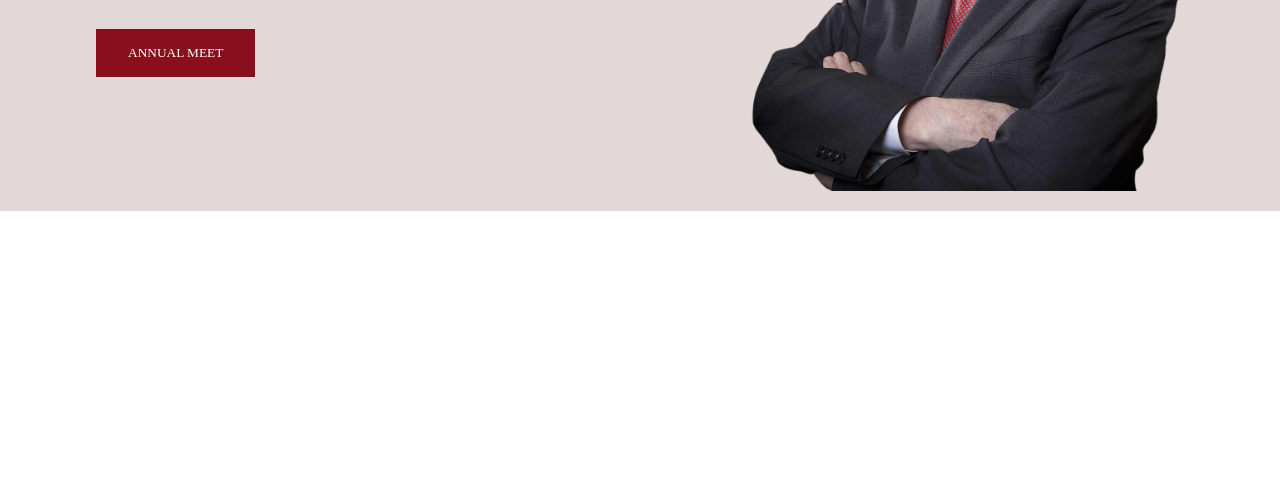
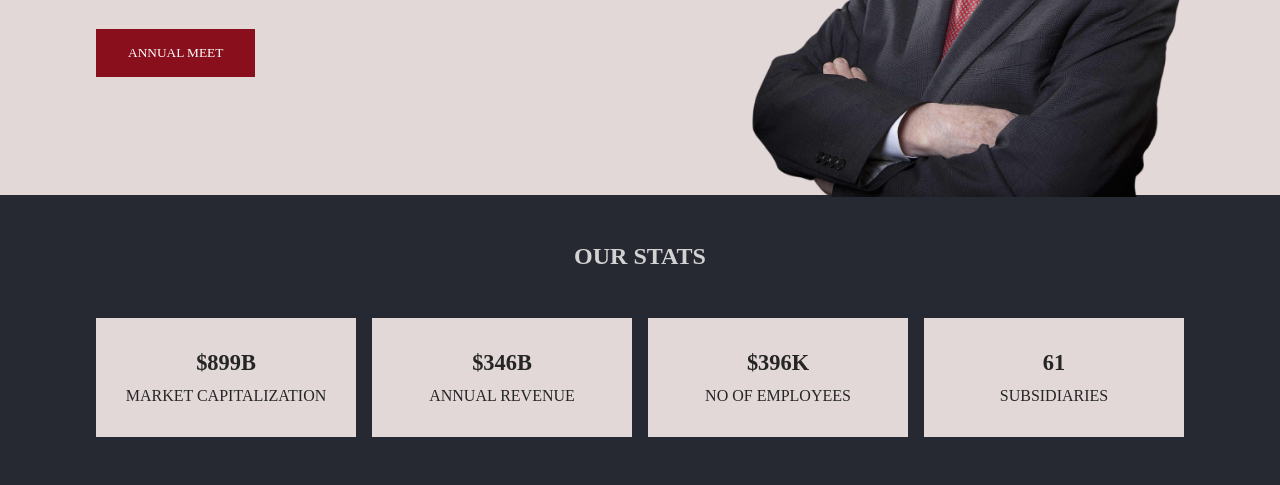
Before and after one commit to itsmanik/berkshire-hathaway, a plain HTML site: page index.html in a window 1280 px wide. Shown: the part 402-887 px from the top of the page. Before the commit the page ends 800 px from the top, so only its background shows below. Drawn offline with nearby package versions, Linux system fonts and the light colour scheme.

Commit message:
added stats section

```diff
--- a/index.css
+++ b/index.css
@@ -42,12 +42,14 @@ a {
     --customBlack: rgb(37, 37, 37);
     --customPink: #e3d8d8;
     --customWhite: rgb(210, 210, 210);
+    --customGrey: #262932;
 }
 
 /* ----------------------- Header ------------------- */
 
 .mainHeader {
-    padding: 1rem 6rem;
+    padding: 0rem 6rem;
+    padding-top: 1rem;
     background-color: var(--customPink);
 }
 
@@ -402,11 +404,11 @@ a {
 
 .hero .image {
     max-width: 40%;
-    max-height: 80vh;
 }
 
 .hero img {
     width: 100%;
+    transform: translateY(6px);
 }
 
 .hero p {
@@ -464,3 +466,53 @@ a {
         max-width: 100%;
     }
 }
+
+/* ----------------------- Stats ------------------- */
+
+.statsSection {
+    background-color: var(--customGrey);
+}
+
+.stats {
+    padding: 3rem 6rem;
+    height: 100%;
+    width: 100%;
+    color: var(--customWhite);
+}
+
+.statsSection h2 {
+    text-align: center;
+    color: var(--customWhite);
+    margin-bottom: 3rem;
+}
+
+.statsDiv {
+    display: grid;
+    margin: auto;
+    grid-gap: 1rem;
+    grid-template-columns: repeat(4, 1fr);
+}
+
+.statsDiv div {
+    background-color: var(--customPink);
+    color: var(--customBlack);
+    text-align: center;
+    display: flex;
+    flex-direction: column;
+    padding: 2rem 0;
+}
+
+.number {
+    margin-bottom: 0.7rem;
+    font-size: 1.4rem;
+    font-weight: bold;
+}
+
+@media screen and (max-width: 600px) {
+    .statsDiv {
+        display: grid;
+        margin: auto;
+        grid-gap: 1rem;
+        grid-template-columns: repeat(2, 1fr);
+    }
+}
--- a/index.html
+++ b/index.html
@@ -34,7 +34,6 @@
                             <!--=============== NAV MENU ===============-->
                             <div class="nav__menu" id="nav-menu">
                                 <ul class="nav__list">
-
                                     <li>
                                         <a href="#" class="nav__link">News</a>
                                     </li>
@@ -155,7 +154,6 @@
 
                                     <!--=============== DROPDOWN 1 ===============-->
 
-
                                     <li>
                                         <a href="#" class="nav__link"
                                             >About Us</a
@@ -193,6 +191,32 @@
                     </div>
                 </div>
             </header>
+
+            <section class="statsSection">
+                <div class="stats">
+                    <h2>Our stats</h2>
+                    <div class="statsDiv">
+                        <div>
+                            <span class="number">$899B</span>
+                            <span>Market Capitalization</span>
+                        </div>
+                        <div>
+                            <span class="number">$346B</span>
+                            <span>annual revenue</span>
+                        </div>
+                        <div>
+                            <span class="number">$396k</span>
+                            <span>No of employees</span>
+                        </div>
+                        <div>
+                            <span class="number">61</span>
+                            <span>Subsidiaries</span>
+                        </div>
+                    </div>
+                </div>
+            </section>
+
+
         </div>
         <script src="./index.js"></script>
     </body>
```
Also changed, not shown: assets/images/years.png (added).
